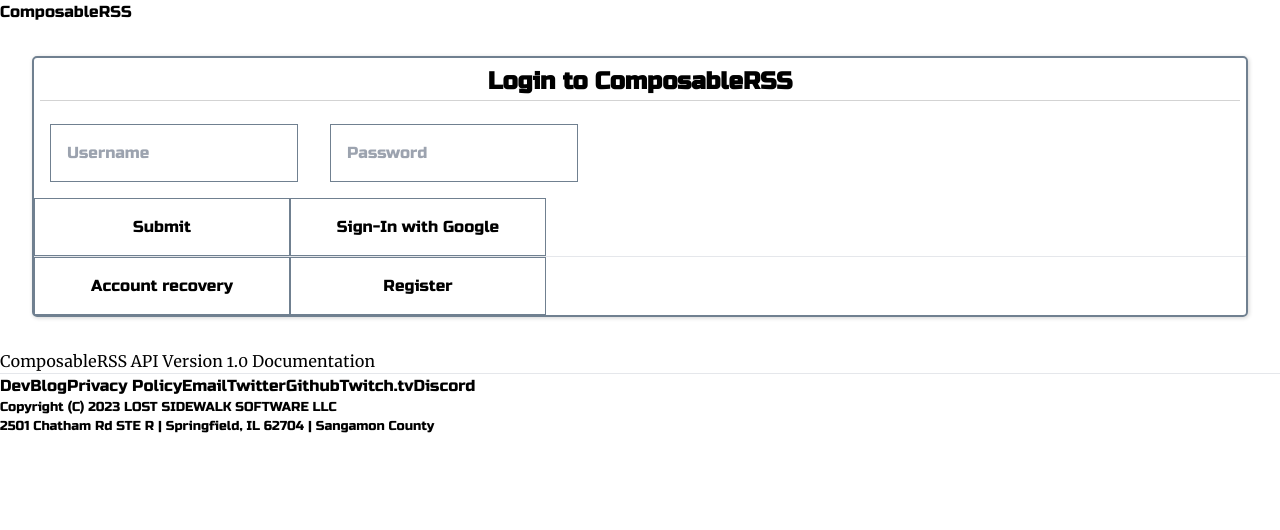
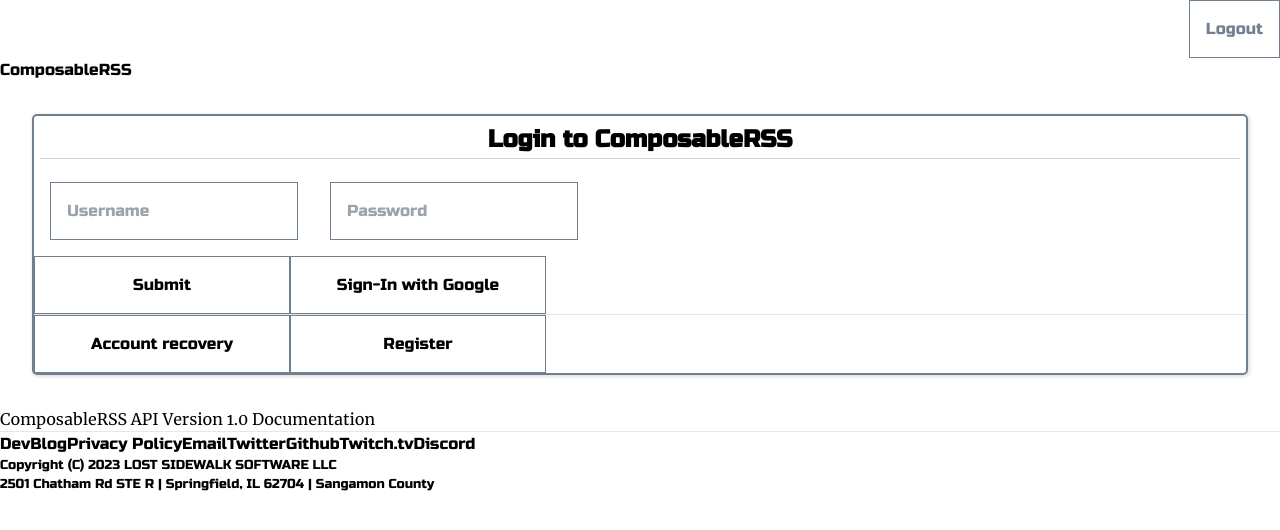
Before and after one commit to lostsidewalk/composable-rss, a Nuxt app: page / in a window 1280 px wide. Shown: the top 530 px of the page. Built offline with nearby package versions, Linux system fonts and the light colour scheme; no server answers.

Commit message:
Design improvements (cont'd)

```diff
--- a/app.vue
+++ b/app.vue
@@ -1,6 +1,6 @@
 <template>
-  <div class="app">
-    <LogoutButton v-if="isAuthenticated" @logout="logout" />
+  <div class="app" v-if="tokenRefreshAttemptComplete">
+    <LogoutButton :disabled="!isAuthenticated" @logout="logout" />
 
     <Banner class="panel" />
 
@@ -27,7 +27,7 @@
     <PasswordUpdatePanel class="panel" v-show="!isAuthenticated && formToShow === 'pw_update'"
       :server-message="pwUpdateServerMessage" :is-loading="pwUpdateIsLoading" @submit="submitPwUpdate" />
 
-    <SettingsPanel class="panel" v-if="isAuthenticated" :account="roAccount" :subscription="roSubscription"
+    <SettingsPanel class="panel" v-show="isAuthenticated" :account="roAccount" :subscription="roSubscription"
       :is-loading="roSettingsIsLoading" @exportData="exportData" @finalizeDeactivation="finalizeDeactivation"
       @initPasswordReset="initPasswordReset" @updateNotificationPreferences="updateNotificationPreferences"
       @cancelSubscription="cancelSubscription" @resumeSubscription="resumeSubscription" @submitOrder="submitOrder"
@@ -114,6 +114,8 @@
 const pwUpdateIsLoading = ref(false);
 // form to display
 const formToShow = ref(null);
+//
+const tokenRefreshAttemptComplete = ref(false);
 
 // TODO: use this method somewhere (button)
 function logout() {
@@ -243,6 +245,7 @@
       } else {
         console.log("app: not authenticated on mount");
       }
+      tokenRefreshAttemptComplete.value = true;
     });
 }
 
--- a/components/AccountSettings.vue
+++ b/components/AccountSettings.vue
@@ -17,7 +17,7 @@
       </div>
     </div>
     <AlertBox class="m-4" v-if="showFirstTimeUsageAlert && !showDeactivateUser"
-      @dismissAlert="suppressFirstTimeUsageAlert">
+      @dismissAlert="suppressFirstTimeUsageAlert" priority="INFO">
       <div class="flex flex-col gap-2 text-left">
         <div>{{ $t('apiRequiresTWoHeaderValues') }}</div>
         <div>
@@ -44,7 +44,7 @@
         </div>
       </div>
     </AlertBox>
-    <AlertBox class="m-4" v-if="showEmailApiKey" :showDismiss="false">
+    <AlertBox class="m-4" v-if="showEmailApiKey" :showDismiss="false" :priority="'INFO'">
       {{ $t('weWillSendYourApiKeyViaEmail') }}
     </AlertBox>
     <div class="card-actions">
--- a/components/AlertBox.vue
+++ b/components/AlertBox.vue
@@ -1,6 +1,7 @@
 <template>
-    <div class="bg-red-100 p-4 rounded-lg shadow-md">
-      <button v-if="showDismiss" @click="dismissAlert" class="float-right text-red-500 hover:text-red-800">
+    <div class=" p-4 rounded-lg shadow-md" :class="{'bg-blue-100': (priority === 'INFO'), 'bg-red-100': (priority === 'ERROR') }">
+      <button v-if="showDismiss" @click="dismissAlert" class="float-right"
+        :class="{ 'text-blue-500 hover:text-blue-800': (priority === 'INFO'), 'text-red-500 hover:text-red-800': (priority === 'ERROR') }">
         <svg
           xmlns="http://www.w3.org/2000/svg"
           class="h-6 w-6"
@@ -24,7 +25,8 @@
   export default {
     props: {
       showDismiss: { type: Boolean, default: true },
-      message: { type: String }
+      message: { type: String },
+      priority: { type: String, default: 'ERROR' }
     },
     methods: {
       dismissAlert() {
--- a/components/LogoutButton.vue
+++ b/components/LogoutButton.vue
@@ -1,8 +1,17 @@
 <template>
     <div>
-        <button class="logout-button rounded shadow-md m-4" @click="$emit('logout')">{{ $t('logout') }}</button>
+        <button class="logout-button rounded m-4" :class="{ 'shadow-md': !disabled }" @click="$emit('logout')"
+            :disabled="disabled">{{ $t('logout') }}</button>
     </div>
 </template>
+
+<script>
+export default {
+    props: {
+        disabled: { type: Boolean, default: false }
+    }
+}
+</script>
 
 <style scoped>
 .logout-button {
@@ -13,4 +22,9 @@
     user-select: none;
     float: right;
 }
+
+.logout-button:disabled {
+    color: slategray;
+    border: 1px solid slategray;
+}
 </style>
```
